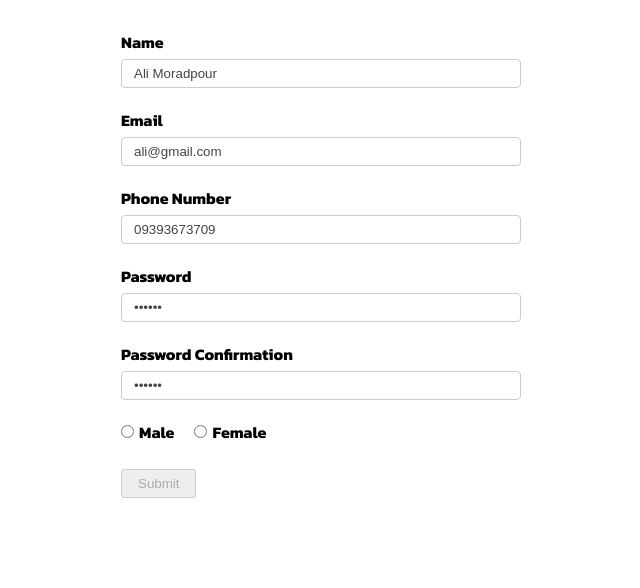
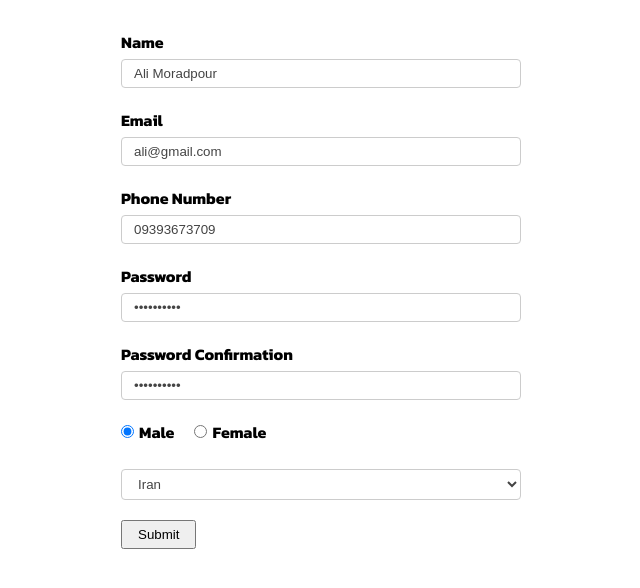
Before and after one commit to AliMoradpour/reactFormValidation, a React (Create React App) app: page / in a window 1280 px wide. Shown: the top 588 px of the page, without its empty margins (319-959 px from the left). Built offline with nearby package versions, Linux system fonts and the light colour scheme; data requests are answered from the project's data file; the HTML template or start-up script is replaced by a standard one.

Commit message:
add select option in inputs

```diff
--- a/db.json
+++ b/db.json
@@ -5,9 +5,10 @@
       "name": "Ali Moradpour",
       "email": "ali@gmail.com",
       "number": "09393673709",
-      "password": "Ali!2#",
-      "passwordConfirm": "Ali!2#",
-      "gendere": "0"
+      "password": "Ali!2#4567",
+      "passwordConfirm": "Ali!2#4567",
+      "gender": "0",
+      "nationality": "IR"
     }
   ]
 }
--- a/src/App.css
+++ b/src/App.css
@@ -16,7 +16,8 @@ input + label {
 }
 input[type="text"],
 input[type="email"],
-input[type="password"]{
+input[type="password"],
+select {
   width: 400px;
   padding: 6px 12px;
   display: block;
--- a/src/components/SignUpForm.jsx
+++ b/src/components/SignUpForm.jsx
@@ -4,11 +4,19 @@ import { useEffect, useState } from "react";
 import * as Yup from "yup";
 import Input from "./common/Input";
 import Radio from "./common/Radio";
+import SelectComponent from "./common/SelectComponent";
 
 const radioOptions = [
-  {label : "Male" , value : "0"},
-  {label : "Female" , value : "1"},
-]
+  { label: "Male", value: "0" },
+  { label: "Female", value: "1" },
+];
+
+const selectOptions = [
+  { label: "select Nationality ...", value: "" },
+  { label: "Iran", value: "IR" },
+  { label: "Germany", value: "GER" },
+  { label: "USA", value: "US" },
+];
 
 const savedData = {
   name: "Ali Moradpour",
@@ -26,6 +34,7 @@ const initialValues = {
   password: "",
   passwordConfirm: "",
   gender: "",
+  nationality: "",
 };
 
 const onSubmit = (values) => {
@@ -54,6 +63,7 @@ const validationSchema = Yup.object({
     .required("Password Confirmation is Required")
     .oneOf([Yup.ref("password"), null], "Password must match"),
   gender: Yup.string().required("gender is Required"),
+  nationality: Yup.string().required("Select Nationality")
 });
 
 const SignUpForm = () => {
@@ -77,13 +87,24 @@ const SignUpForm = () => {
   return (
     <div>
       <form onSubmit={formik.handleSubmit}>
-        <Input label="Name" name="name" formik={formik}/>
-        <Input label="Email" name="email" formik={formik}/>
-        <Input label="Phone Number" name="number" formik={formik}/>
-        <Input label="Password" name="password" type="password" formik={formik}/>
-        <Input label="Password Confirmation" name="passwordConfirm" type="password" formik={formik}/>
+        <Input label="Name" name="name" formik={formik} />
+        <Input label="Email" name="email" formik={formik} />
+        <Input label="Phone Number" name="number" formik={formik} />
+        <Input
+          label="Password"
+          name="password"
+          type="password"
+          formik={formik}
+        />
+        <Input
+          label="Password Confirmation"
+          name="passwordConfirm"
+          type="password"
+          formik={formik}
+        />
 
-        <Radio formik={formik} radioOptions={radioOptions} name="gender"/>
+        <Radio formik={formik} radioOptions={radioOptions} name="gender" />
+        <SelectComponent formik={formik} selectOptions={selectOptions} name="nationality" />
         <button type="submit" disabled={!formik.isValid}>
           Submit
         </button>
--- /dev/null
+++ b/src/components/common/SelectComponent.jsx
@@ -0,0 +1,18 @@
+const SelectComponent = ({selectOptions , name , formik}) => {
+  return (
+    <div className="formControl" {...formik.ge}>
+      <select name={name} {...formik.getFieldProps(name)}>
+        {selectOptions.map((item) => (
+          <option key={item.value} value={item.value}>
+            {item.label}
+          </option>
+        ))}
+      </select>
+      {formik.errors[name] && formik.touched[name] && (
+        <span className="error">{formik.errors[name]}</span>
+      )}
+    </div>
+  );
+};
+
+export default SelectComponent;
```
